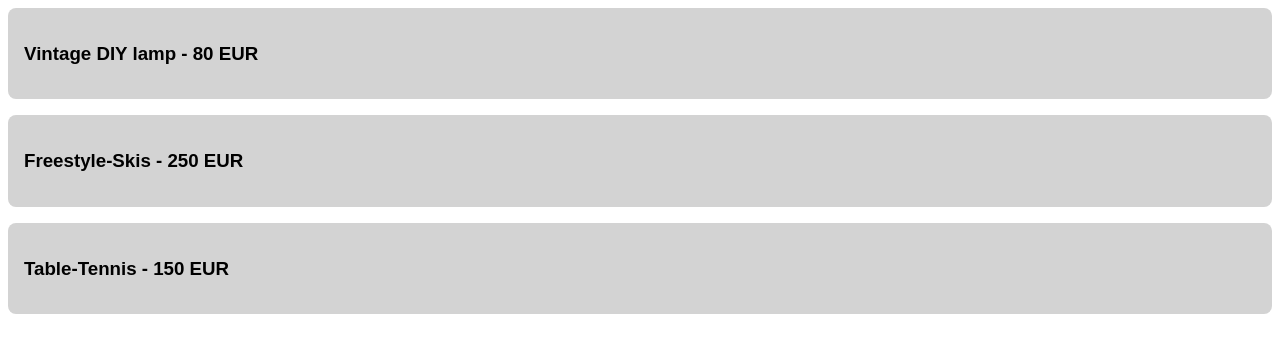
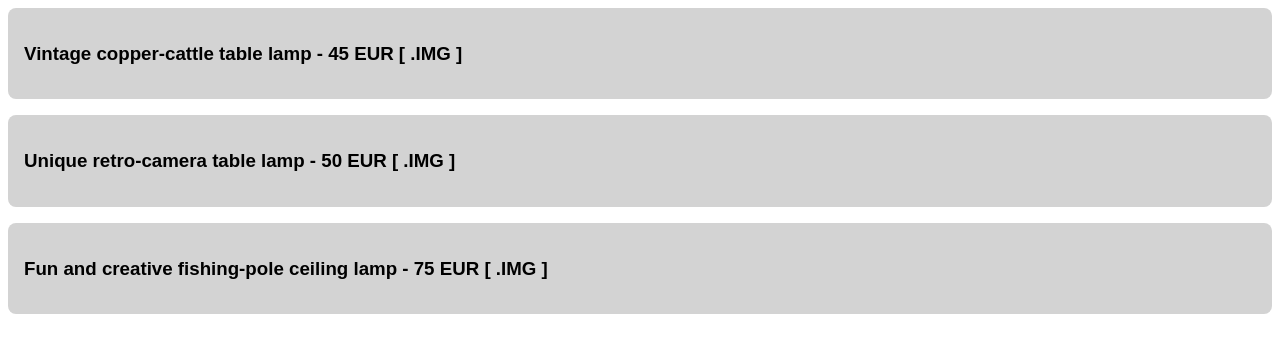
Before and after one commit to 9minuteswithtractor/full-stack_FE, an Angular app: page /listings in a window 1280 px wide. Shown: the top 352 px of the page. Built offline with nearby package versions, Linux system fonts and the light colour scheme.

Commit message:
upd: listing, listing-detail interface

```diff
--- a/src/app/fake-data.ts
+++ b/src/app/fake-data.ts
@@ -3,21 +3,22 @@ import { Listing } from './types';
 export const fakeListings: Listing[] = [
   {
     id: '123',
-    name: 'Vintage DIY lamp',
-    description: 'A unique handmade table-lamp. Bargain price',
-    price: 80,
+    name: 'Vintage copper-cattle table lamp ',
+    description: 'A unique handmade table-lamp.',
+    //image: 'http://amazing-lamp.png',
+    price: 45,
   },
   {
     id: '345',
-    name: 'Freestyle-Skis',
-    description: 'From the 1990s, a collectors-item!',
-    price: 250,
+    name: 'Unique retro-camera table lamp',
+    description: 'Vintage - a collectors item!',
+    price: 50,
   },
   {
     id: '456',
-    name: 'Table-Tennis',
-    description: 'Good condition, free delivery',
-    price: 150,
+    name: 'Fun and creative fishing-pole ceiling lamp',
+    description: 'Unique decor for unique home!',
+    price: 75,
   },
 ];
 
--- a/src/app/listing-detail-page/listing-detail-page.component.html
+++ b/src/app/listing-detail-page/listing-detail-page.component.html
@@ -1 +1,9 @@
-<p>listing-detail-page works!</p>
+<!-- <p>listing-detail-page works!</p> -->
+<div class="content-box">
+  <a routerLink="/listings">
+    <button>Back</button>
+  </a>
+  <h2>{{ listing?.name }}</h2>
+  <h3>[ .IMG ]</h3>
+  <p>{{ listing?.description }}</p>
+</div>
--- a/src/app/listing-detail-page/listing-detail-page.component.ts
+++ b/src/app/listing-detail-page/listing-detail-page.component.ts
@@ -1,10 +1,21 @@
-import { Component } from '@angular/core';
-
+import { Component, OnInit } from '@angular/core';
+// this will get the value of the id coresponding to item ?
+import { ActivatedRoute } from '@angular/router';
+import { fakeListings } from '../fake-data';
+import { Listing } from '../types';
 @Component({
   selector: 'app-listing-detail-page',
   templateUrl: './listing-detail-page.component.html',
-  styleUrls: ['./listing-detail-page.component.css']
+  styleUrls: ['./listing-detail-page.component.css'],
 })
-export class ListingDetailPageComponent {
+export class ListingDetailPageComponent implements OnInit {
+  listing: Listing | undefined; // ???
 
+  constructor(private route: ActivatedRoute) {}
+
+  // TODO : HOW? WHY?
+  ngOnInit(): void {
+    const id = this.route.snapshot.paramMap.get('id');
+    this.listing = fakeListings.find((listing) => listing.id === id);
+  }
 }
--- a/src/app/listing-page/listing-page.component.html
+++ b/src/app/listing-page/listing-page.component.html
@@ -3,7 +3,7 @@
   <!-- with * is structural directives -->
   <div class="content-box" *ngFor="let listing of listings">
     <a routerLink="/listings/{{ listing.id }}">
-      <h3>{{ listing.name }} - {{ listing.price }} EUR</h3>
+      <h3>{{ listing.name }} - {{ listing.price }} EUR [ .IMG ]</h3>
     </a>
   </div>
 </div>
--- a/src/app/types.ts
+++ b/src/app/types.ts
@@ -1,6 +1,8 @@
+// TODO implement small preview images for each item ...
 export interface Listing {
   id: string;
   name: string;
   description: string;
   price: number;
+  // image: string as src=""  ?
 }
--- a/src/index.html
+++ b/src/index.html
@@ -2,7 +2,7 @@
 <html lang="en">
   <head>
     <meta charset="utf-8" />
-    <title>LampShop</title>
+    <title>HOME | vilsonslampas</title>
     <base href="/" />
     <meta name="viewport" content="width=device-width, initial-scale=1" />
     <link rel="icon" type="image/x-icon" href="favicon.ico" />
```
